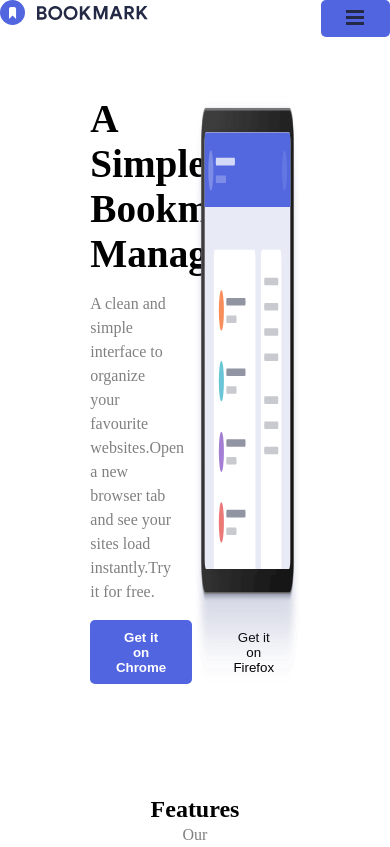
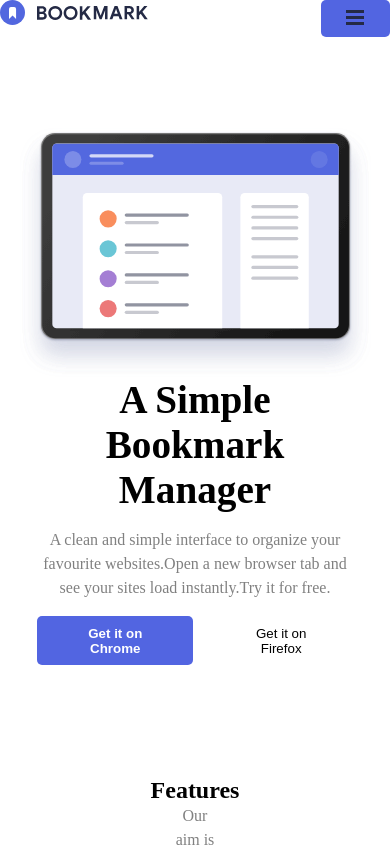
Before and after one commit to MSG-DEVELOPER/ITACADEMY-S5-REACT_BASIC, a React (Vite) app: page / in a window 390 px wide. Shown: the top 847 px of the page. Built offline with nearby package versions, Linux system fonts and the light colour scheme.

Commit message:
Vamos a priorizar las querys para movil , 480 px . Querys para hero listo.

```diff
--- a/src/components/molecules/HeroIzq/HeroIzq.module.css
+++ b/src/components/molecules/HeroIzq/HeroIzq.module.css
@@ -1,9 +1,10 @@
 .box{
     display: flex;
     flex-direction: column;
+    width: 40%;
+    order: 1;
+}
 
-    width: 40%;
-}
 
 .title{
     font-size: 2.45rem;
@@ -20,3 +21,19 @@
     gap: 1rem;
 
 }
+
+@media(max-width:480px){
+
+    .box{
+        width: 90%;
+        text-align: center;
+        order: 2;
+       margin: 0 auto;
+    }
+
+    .heroCallToAction{
+        justify-content: center;
+
+    }
+
+}
--- a/src/components/organisms/Hero.module.css
+++ b/src/components/organisms/Hero.module.css
@@ -1,10 +1,26 @@
 .container{
     display: flex;
     justify-content:space-between;
+
 }
 
 .image{
 
   max-width: 50%;
    height:auto;
+   order: 2;
 }
+
+@media(max-width:480px){
+  .container{
+
+    width: 90vw;
+    flex-direction: column;
+  }
+
+  .image{
+    margin-top: 2rem;
+    max-width: 90vw;
+    order: 1;
+  }
+}
```
